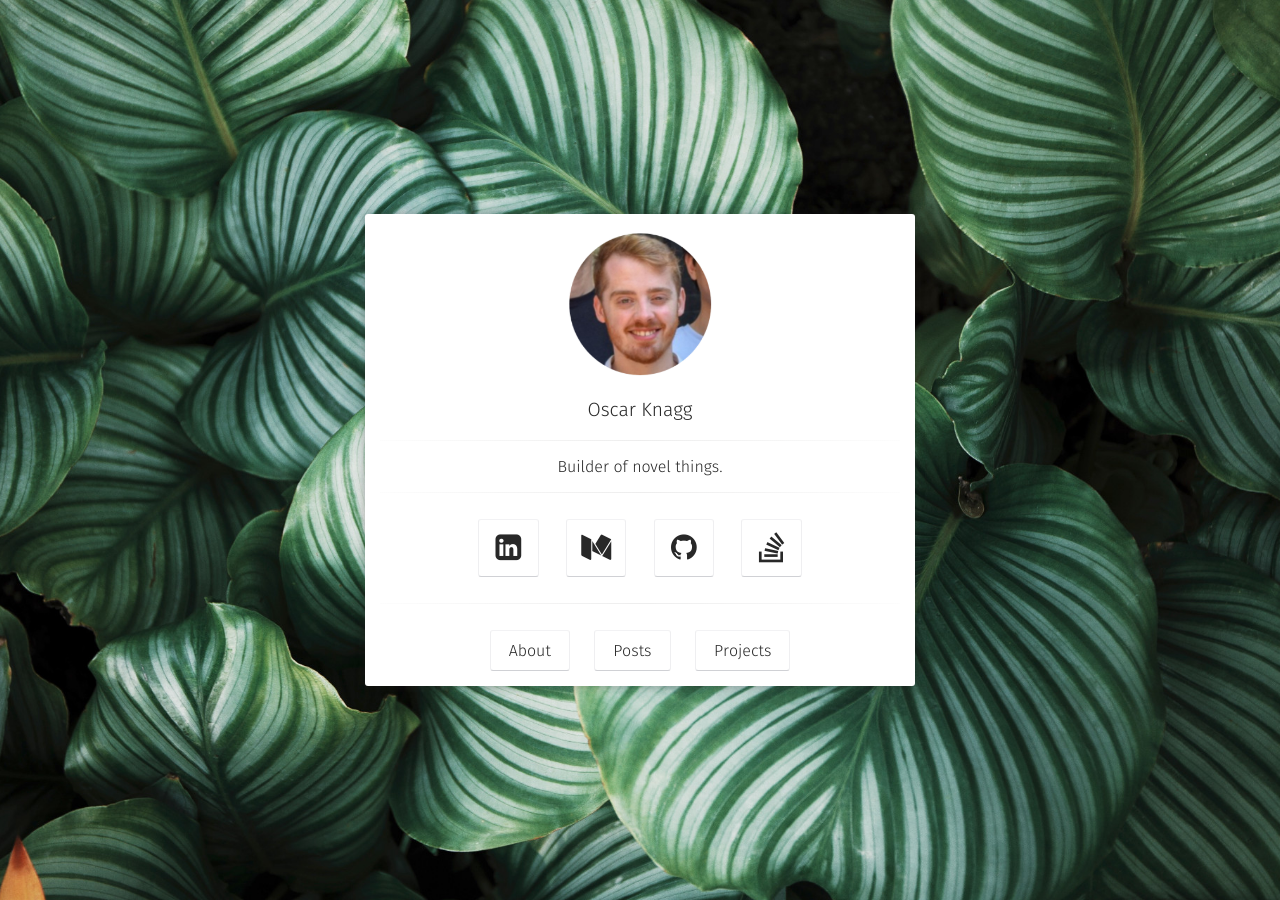
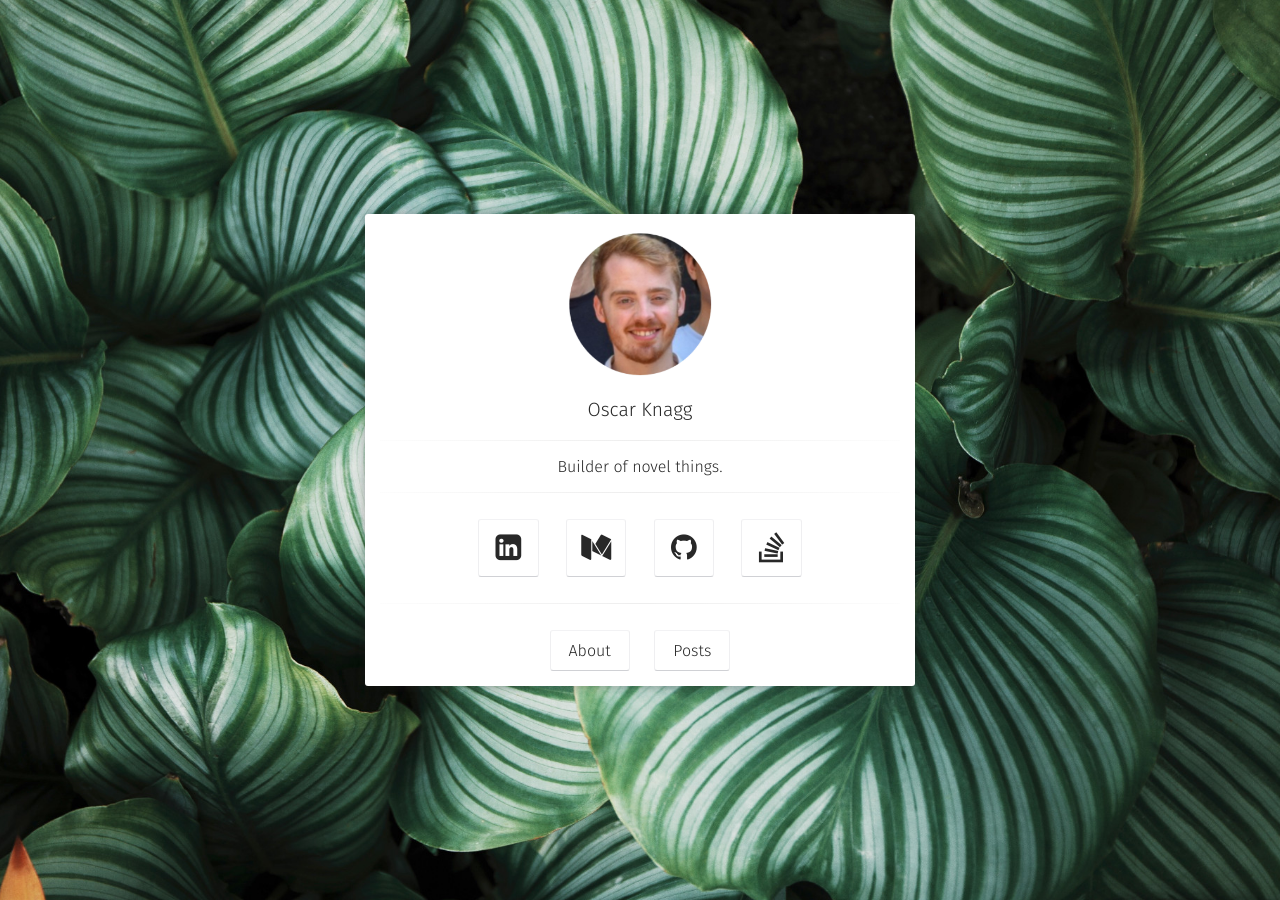
Before and after one commit to oscarknagg/oscarknagg.github.io, a Jekyll site: the page built from index.html, in a window 1280 px wide. Built offline with Jekyll 4.4.1, drawn with Linux system fonts in a browser that asks for light colours; some web fonts are replaced.

Commit message:
Remove projects link and just keep posts

```diff
--- a/_layouts/home.html
+++ b/_layouts/home.html
@@ -38,9 +38,6 @@ layout: compress
                          <a class="btn zoombtn" href="{{ site.url }}/posts">
                          Posts
                          </a>
-                         <a class="btn zoombtn" href="{{ site.url }}/projects">
-                         Projects
-                         </a>
                  </h3>
             </div>
         </div>
```
